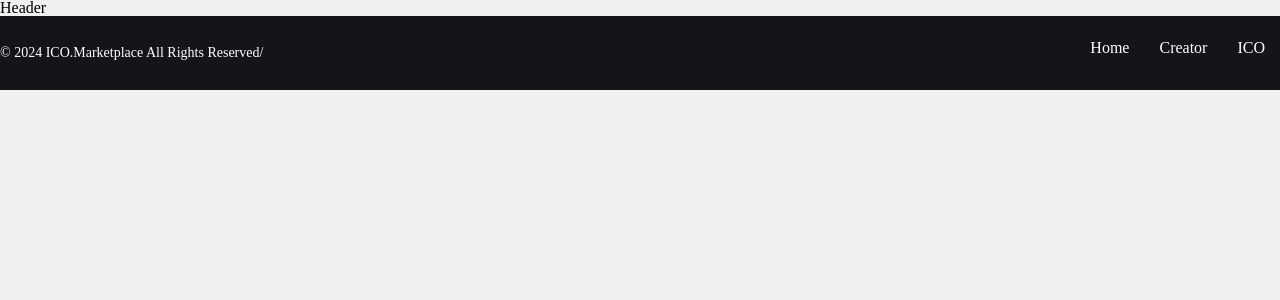
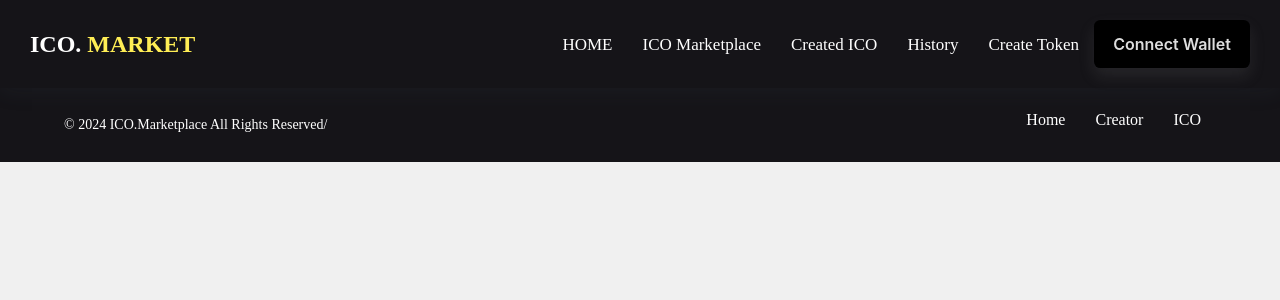
Before and after one commit to AnantJainn/Crypto-ICO-Marketplace, a Next.js app: page / in a window 1280 px wide. Shown: the top 300 px of the page. Built offline with nearby package versions, Linux system fonts and the light colour scheme; no server answers.

Commit message:
Create token working

```diff
--- a/Components/Button.jsx
+++ b/Components/Button.jsx
@@ -1,7 +1,11 @@
 import React from "react";
 
-const Button = () => {
-  return <div>Button</div>;
+const Button = ({ name, handleClick, classStyle }) => {
+  return (
+    <button className={`${classStyle} new-button`} onClick={handleClick}>
+      {name}
+    </button>
+  );
 };
 
 export default Button;
--- a/Components/Footer.jsx
+++ b/Components/Footer.jsx
@@ -3,7 +3,7 @@ import React from "react";
 const Footer = () => {
   return(
     <footer>
-      <div classname="container">
+      <div className="container">
         <div className="footer-menu">
           <div className="copyright">
             &copy; 2024 ICO.Marketplace All Rights Reserved/
--- a/Components/Header.jsx
+++ b/Components/Header.jsx
@@ -1,6 +1,8 @@
-import React from "react";
+import React, { useState, useEffect } from "react";
 
-const Header = ({accountBalance,
+import Button from "./Button";
+
+const Header = ({ accountBalance,
   setAddress,
   address,
   connectWallet,
@@ -13,8 +15,71 @@ const Header = ({accountBalance,
   setOpenTokenHistory,
   openTokenHistory,
   setOpenICOMarketplace,
-  openICOMarketplace}) => {
-  return <div>Header</div>;
+  openICOMarketplace }) => {
+  const [isMetamaskInstalled, setIsMetamaskInstalled] = useState(false);
+
+  useEffect(() => {
+    if (typeof window.ethereum !== "undefined") {
+      setIsMetamaskInstalled(true);
+
+      window.ethereum.on("accountsChanged", handleAccountsChanged);
+    }
+
+    return () => {
+      if (typeof window.ethereum !== "undefined") {
+        window.ethereum.removeListener("accountsChanged", handleAccountsChanged);
+      }
+    }
+  }, [address])
+
+  const handleAccountsChanged = (accounts) => {
+    setAddress(accounts[0])
+  }
+
+  return (
+    <header className="header">
+      <nav>
+        <div className="logo">
+          <a href="/">
+            ICO. <span>MARKET</span>
+          </a>
+        </div>
+
+        <input type="checkbox" name="" id="menu-toggle" />
+        <label htmlFor="menu-toggle" className="menu-icon">
+          &#9776;
+        </label>
+        <ul className="menu">
+          <li>
+            <a href="/">HOME</a>
+          </li>
+          <li>
+            <a onClick={() => openICOMarketplace ? setOpenICOMarketplace(false) : setOpenICOMarketplace(true)}>ICO Marketplace</a>
+          </li>
+          <li>
+            <a onClick={() => openAllICO ? setOpenAllICO(false) : setOpenAllICO(true)}>Created ICO</a>
+          </li>
+          <li>
+            <a onClick={() => openTokenHistory ? setOpenTokenHistory(false) : setOpenTokenHistory(true)}>History</a>
+          </li>
+          <li>
+            <a onClick={() => openTokenCreator ? setOpenTokenCreator(false) : setOpenTokenCreator(true)}>Create Token</a>
+          </li>
+          {
+            address ? (
+              <li>
+                <Button name={`${shortenAddress(address)}: ${accountBalance?.slice(0,5)}`} />
+              </li>
+            ) : (
+              <li>
+                <Button name="Connect Wallet" handleClick={connectWallet} />
+              </li>
+            )
+          }
+        </ul>
+      </nav>
+    </header>
+  );
 };
 
 export default Header;
--- a/Components/Input.jsx
+++ b/Components/Input.jsx
@@ -1,7 +1,11 @@
 import React from "react";
 
-const Input = () => {
-  return <div>Input</div>;
+const Input = ({placeholder, handleChange}) => {
+  return (
+    <>
+      <input type="text" placeholder={placeholder} onChange={handleChange} className={"input-style"} />
+    </>
+  );
 };
 
 export default Input;
--- a/Components/TokenCreator.jsx
+++ b/Components/TokenCreator.jsx
@@ -1,7 +1,42 @@
 import React from "react";
 
-const TokenCreator = () => {
-  return <div>TokenCreator</div>;
+import UploadLogo from "../Components/UploadLogo";
+import Input from "./Input";
+import Button from "./Button";
+import { useState } from "react";
+
+const TokenCreator = ({
+  createERC20, shortenAddress, setOpenTokenCreator, setLoader, address, connectWallet, PINATA_API_KEY, PINATA_SECRET_KEY
+}) => {
+  const [imageURL, setImageURL] = useState();
+  const [token, setToken] = useState({
+    name: "",
+    Symbol: "",
+    supply: "",
+  })
+  return <div id={"myModal"} className={"modal"}>
+    <div className="modal-content">
+      <span onClick={() => setOpenTokenCreator(false)} className="close">
+        &times;
+      </span>
+      <h2 style={{ marginBottom: "1rem" }}>Create Token</h2>
+
+      <UploadLogo imageURL={imageURL} setImageURL={setImageURL} setLoader={setLoader} PINATA_API_KEY={PINATA_API_KEY} PINATA_SECRET_KEY={PINATA_SECRET_KEY} />
+
+      <div className="input-Container">
+        <Input placeholder={"Name"} handleChange={(e) => setToken({ ...token, name: e.target.value })} />
+        <Input placeholder={"Symbol"} handleChange={(e) => setToken({ ...token, symbol: e.target.value })} />
+        <Input placeholder={"Supply"} handleChange={(e) => setToken({ ...token, supply: e.target.value })} />
+      </div>
+      <div className="button-box" style={{ marginTop: "1rem" }}>
+        {address ? (
+          <Button name="Create Token" handleClick={() => createERC20(token, address, imageURL)} />
+        ) : (
+          <Button name="Connect Wallet" handleClick={() => connectWallet()} />
+        )}
+      </div>
+    </div>
+  </div>;
 };
 
 export default TokenCreator;
--- a/Components/UploadLogo.jsx
+++ b/Components/UploadLogo.jsx
@@ -1,7 +1,80 @@
-import React from "react";
+import React, { useEffect, useState, useCallback } from "react";
+import axios from "axios";
+import toast from "react-hot-toast";
+import { useDropzone } from "react-dropzone";
 
-const UploadLogo = () => {
-  return <div>UploadLogo</div>;
+import UploadICON from "./SVG/UploadICON";
+
+
+
+
+const UploadLogo = ({imageURL, setImageURL, setLoader, PINATA_API_KEY, PINATA_SECRET_KEY}) => {
+
+  const notifySuccess = (msg) => toast.success(msg, { duration: 200 });
+  const notifyError = (msg) => toast.error(msg, { duration: 200 });
+
+  const uploadToIPFS = async (file) => {
+    if(file) {
+      try {
+        setLoader(true);
+        const formData = new FormData();
+        formData.append("file", file);
+
+        const response = await axios({
+          method: "post",
+          url: "https://api.pinata.cloud/pinning/pinFileToIPFS",
+          data: formData,
+          maxBodyLength: "Infinity",
+          headers: {
+            pinata_api_key: PINATA_API_KEY,
+            pinata_secret_api_key: PINATA_SECRET_KEY,
+            "Content-Type": "multipart/form-data"
+          }
+        })
+
+        const url = `https://gateway.pinata.cloud/ipfs/${response.data.IpfsHash}`;
+
+        setImageURL(url);
+        setLoader(false);
+        notifySuccess("Logo uploaded successfully")
+
+      } catch (error) {
+        setLoader(false);
+        notifyError("Check your PINATA Keys")
+        console.log(error);
+
+      }
+    }
+  }
+
+  const onDrop = useCallback(async (acceptedFile) => {
+    await uploadToIPFS(acceptedFile[0]);
+  });
+
+  const {getInputProps, getRootProps} = useDropzone({
+    onDrop, maxSize: 500000000000,
+  })
+  return (
+    <>
+      {imageURL ? (
+        <div>
+          <img src={imageURL} style={{width: "200px", height: "200px"}} alt="hehe" />
+        </div>
+      ): (
+        <div {...getRootProps()}>
+          <label htmlFor="file" className="custum-file-upload">
+            <div className="icon">
+              <UploadICON />
+            </div>
+            <div className="text">
+              <span>Click to upload Logo</span>
+            </div>
+            <input type="text" id="file" {...getInputProps()} />
+          </label>
+        </div>
+      )}
+    </>
+  );
 };
 
 export default UploadLogo;
--- a/Context/constants.js
+++ b/Context/constants.js
@@ -11,7 +11,7 @@ export const ICO_MARKETPLACE_ADDRESS = process.env.NEXT_PUBLIC_ICO_MARKETPLACE_A
 export const ICO_MARKETPLACE_ABI = icoMarketplace.abi;
 
 export const PINATA_API_KEY = process.env.NEXT_PUBLIC_PINATA_API_KEY;
-export const PINATA_SECRET_KEY = process.env.NEXT_PUBLIC_PINATA_SECRET_KEY;
+export const PINATA_SECRET_KEY = process.env.NEXT_PUBLIC_PINATA_SECRECT_KEY;
 
 //Networks
 
--- a/Context/index.js
+++ b/Context/index.js
@@ -80,7 +80,7 @@ export const StateContextProvider = ({ children }) => {
 
             const totalSupply = Number(supply);
             const _initialSupply = ethers.utils.parseEther(
-                totalSupply.toString,
+                totalSupply.toString(),
                 "ether"
             )
 
@@ -137,7 +137,7 @@ export const StateContextProvider = ({ children }) => {
             if (!name || !symbol || !supply) {
                 notifyError("Data Missing");
             } else {
-                const web3Modal = new web3Modal();
+                const web3Modal = new Web3Modal();
                 const connection = await web3Modal.connect();
                 const provider = new ethers.providers.Web3Provider(connection);
                 const signer = provider.getSigner();
--- a/pages/index.js
+++ b/pages/index.js
@@ -18,6 +18,7 @@ import Card from "../Components/Card";
 import BuyToken from "../Components/BuyToken";
 import WidthdrawToken from "../Components/WidthdrawToken";
 import TokenTransfer from "../Components/TokenTransfer";
+import ICOMarket from "../Components/ICOMarket";
 import { ICO_MARKETPLACE_ADDRESS, shortenAddress } from "../Context/constants";
 
 
@@ -60,7 +61,7 @@ const index = () => {
         <ICOMarket />
       )
     }
-    {openTokenCreator && <TokenCreator />}
+    {openTokenCreator && <TokenCreator createERC20={createERC20} shortenAddress={shortenAddress} setOpenTokenCreator={setOpenTokenCreator} setLoader={setLoader} address={address} connectWallet={connectWallet} PINATA_API_KEY={PINATA_API_KEY} PINATA_SECRET_KEY={PINATA_SECRET_KEY} />}
     {openTokenHistory && <TokenHistory />}
     {openCreateICO && <CreateICO />}
     {openICOMarketplace && <ICOMarket />}
```
Also changed, not shown: Components/SVG/UploadICON.jsx (+5 -5 lines).
